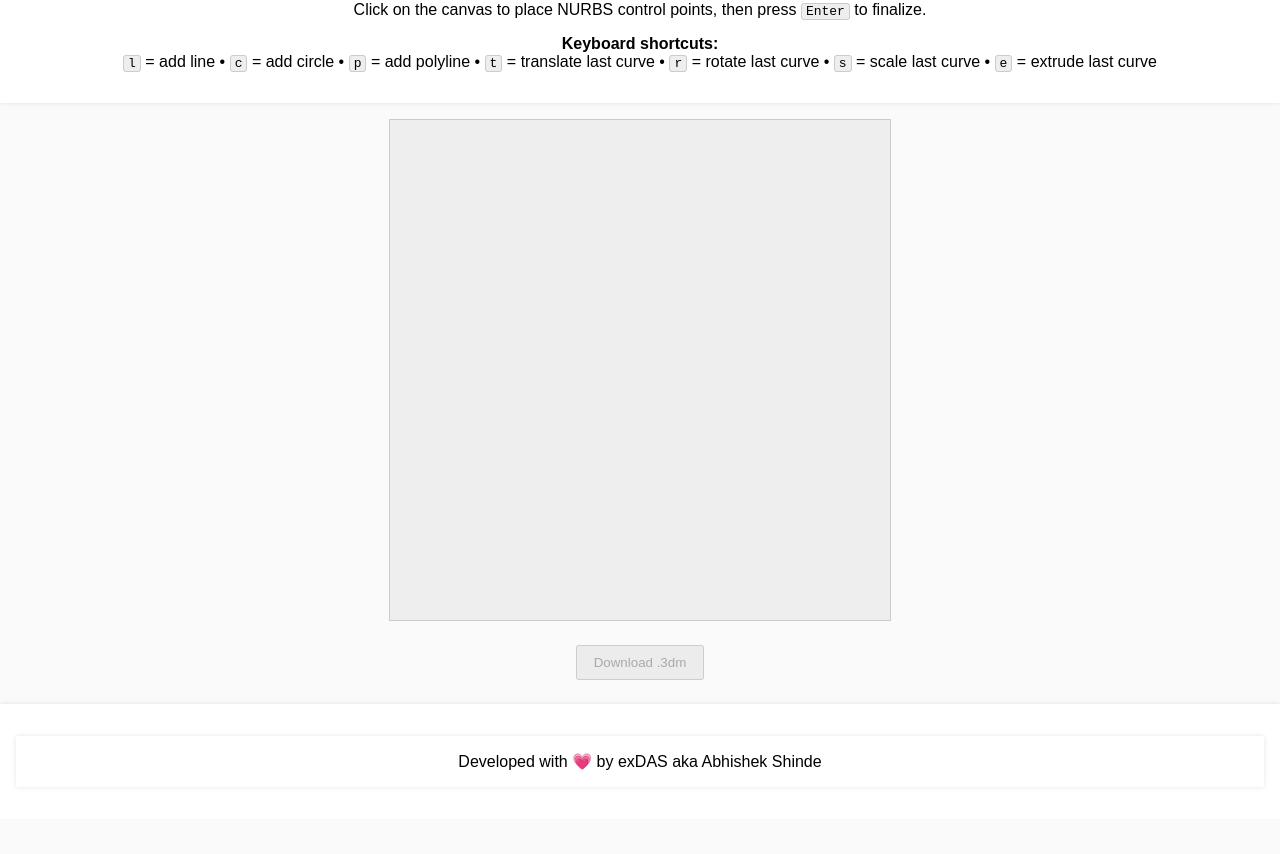
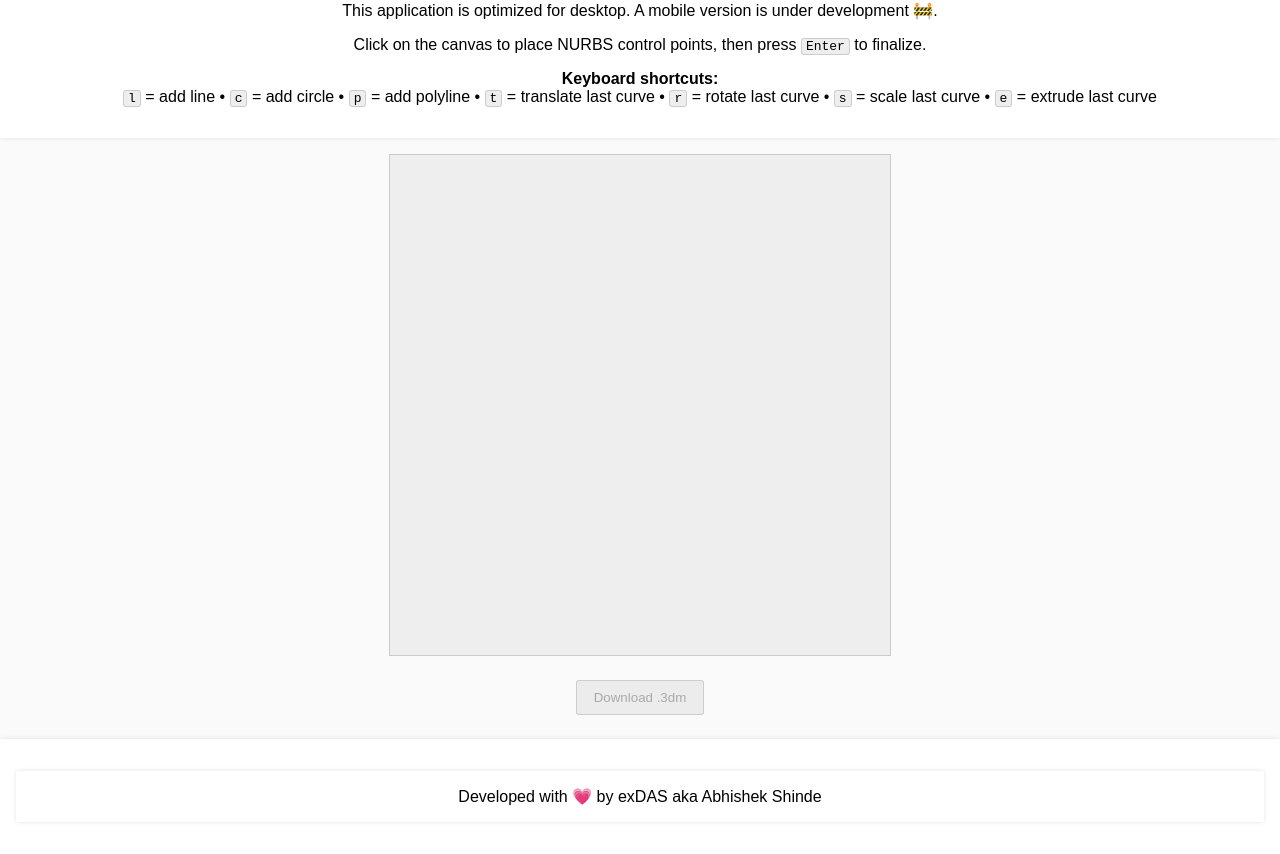
Before and after one commit to InquisitiveAS/2DNurbsketcherApp, a plain HTML site: page index.html in a window 1280 px wide. Shown: the part 77-931 px from the top of the page. Before the commit the page ends 896 px from the top, so only its background shows below. Drawn offline with Linux system fonts and the light colour scheme.

Commit message:
Update index.html

```diff
--- a/index.html
+++ b/index.html
@@ -46,6 +46,7 @@
 
   <div id="description">
     <h1>2D NURBS Curve Sketcher App <span role="img" aria-label="rocket">🚀</span></h1>
+    <p>This application is optimized for desktop. A mobile version is under development 🚧.</p>
     <p>Click on the canvas to place NURBS control points, then press <kbd>Enter</kbd> to finalize.</p>
     <p>
       <strong>Keyboard shortcuts:</strong><br>
```
